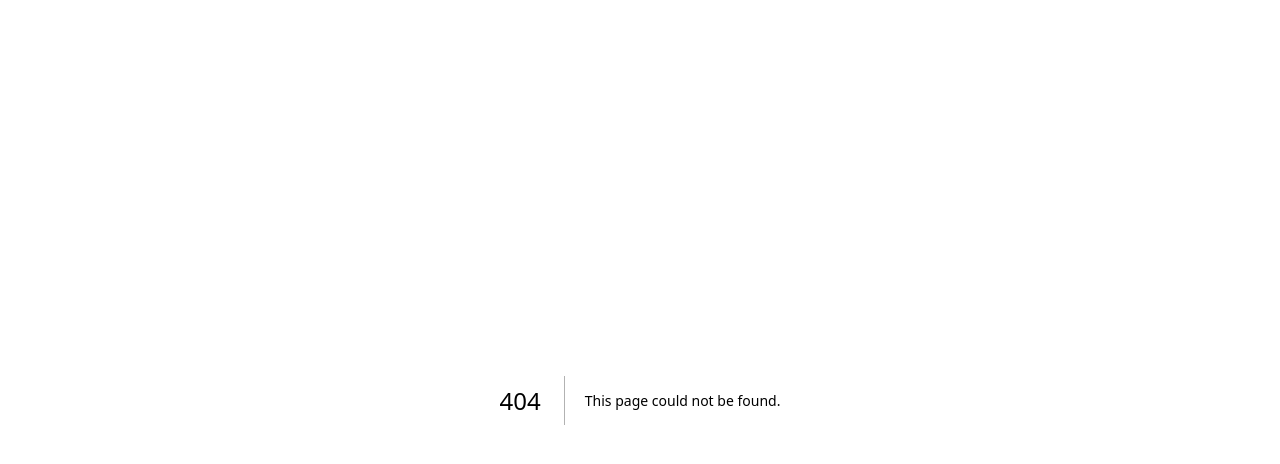
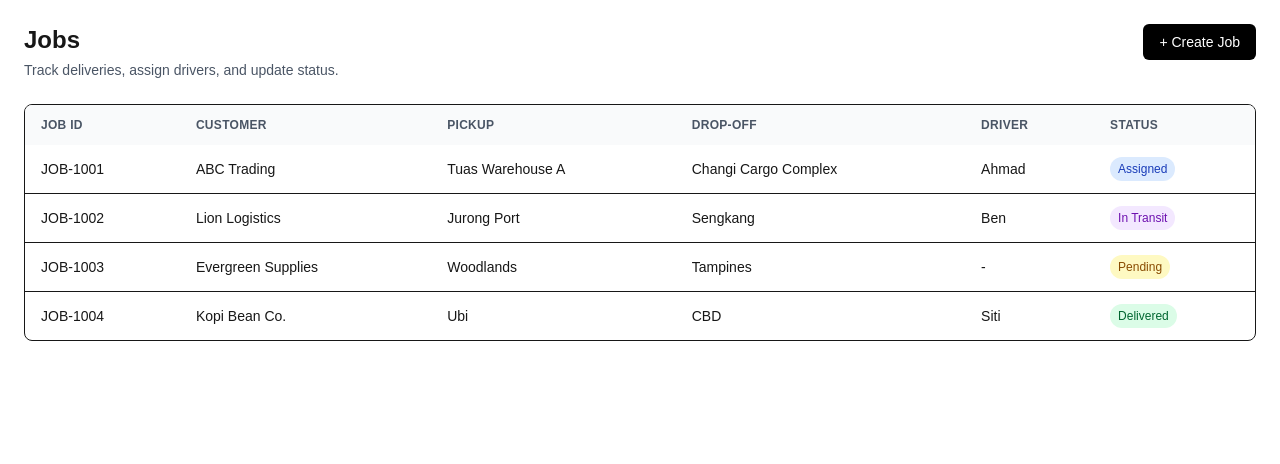
Before and after one commit to BerengerIsBear/logistics_saas, a Next.js app: page /jobs in a window 1280 px wide. Before the commit this address had no page. Shown: the top 464 px of the page. Built offline with nearby package versions, Linux system fonts and the light colour scheme.

Commit message:
add jobs page

```diff
--- /dev/null
+++ b/app/jobs/page.tsx
@@ -0,0 +1,116 @@
+type JobStatus = "pending" | "assigned" | "in_transit" | "delivered";
+
+type Job = {
+  id: string;
+  customer: string;
+  pickup: string;
+  dropoff: string;
+  driver?: string;
+  status: JobStatus;
+};
+
+const STATUS_LABEL: Record<JobStatus, string> = {
+  pending: "Pending",
+  assigned: "Assigned",
+  in_transit: "In Transit",
+  delivered: "Delivered",
+};
+
+const STATUS_CLASS: Record<JobStatus, string> = {
+  pending: "bg-yellow-100 text-yellow-800",
+  assigned: "bg-blue-100 text-blue-800",
+  in_transit: "bg-purple-100 text-purple-800",
+  delivered: "bg-green-100 text-green-800",
+};
+
+const mockJobs: Job[] = [
+  {
+    id: "JOB-1001",
+    customer: "ABC Trading",
+    pickup: "Tuas Warehouse A",
+    dropoff: "Changi Cargo Complex",
+    driver: "Ahmad",
+    status: "assigned",
+  },
+  {
+    id: "JOB-1002",
+    customer: "Lion Logistics",
+    pickup: "Jurong Port",
+    dropoff: "Sengkang",
+    driver: "Ben",
+    status: "in_transit",
+  },
+  {
+    id: "JOB-1003",
+    customer: "Evergreen Supplies",
+    pickup: "Woodlands",
+    dropoff: "Tampines",
+    status: "pending",
+  },
+  {
+    id: "JOB-1004",
+    customer: "Kopi Bean Co.",
+    pickup: "Ubi",
+    dropoff: "CBD",
+    driver: "Siti",
+    status: "delivered",
+  },
+];
+
+function StatusBadge({ status }: { status: JobStatus }) {
+  return (
+    <span
+      className={`inline-flex items-center rounded-full px-2 py-1 text-xs font-medium ${STATUS_CLASS[status]}`}
+    >
+      {STATUS_LABEL[status]}
+    </span>
+  );
+}
+
+export default function JobsPage() {
+  return (
+    <main className="p-6">
+      <div className="flex items-start justify-between gap-4">
+        <div>
+          <h1 className="text-2xl font-semibold">Jobs</h1>
+          <p className="mt-1 text-sm text-gray-600">
+            Track deliveries, assign drivers, and update status.
+          </p>
+        </div>
+
+        <button className="rounded-md bg-black px-4 py-2 text-sm font-medium text-white hover:opacity-90">
+          + Create Job
+        </button>
+      </div>
+
+      <div className="mt-6 overflow-hidden rounded-lg border bg-white">
+        <table className="w-full text-sm">
+          <thead className="bg-gray-50 text-left text-xs font-semibold uppercase tracking-wide text-gray-600">
+            <tr>
+              <th className="px-4 py-3">Job ID</th>
+              <th className="px-4 py-3">Customer</th>
+              <th className="px-4 py-3">Pickup</th>
+              <th className="px-4 py-3">Drop-off</th>
+              <th className="px-4 py-3">Driver</th>
+              <th className="px-4 py-3">Status</th>
+            </tr>
+          </thead>
+          <tbody className="divide-y">
+            {mockJobs.map((job) => (
+              <tr key={job.id} className="hover:bg-gray-50">
+                <td className="px-4 py-3 font-medium">{job.id}</td>
+                <td className="px-4 py-3">{job.customer}</td>
+                <td className="px-4 py-3">{job.pickup}</td>
+                <td className="px-4 py-3">{job.dropoff}</td>
+                <td className="px-4 py-3">{job.driver ?? "-"}</td>
+                <td className="px-4 py-3">
+                  <StatusBadge status={job.status} />
+                </td>
+              </tr>
+            ))}
+          </tbody>
+        </table>
+      </div>
+    </main>
+  );
+}
```
